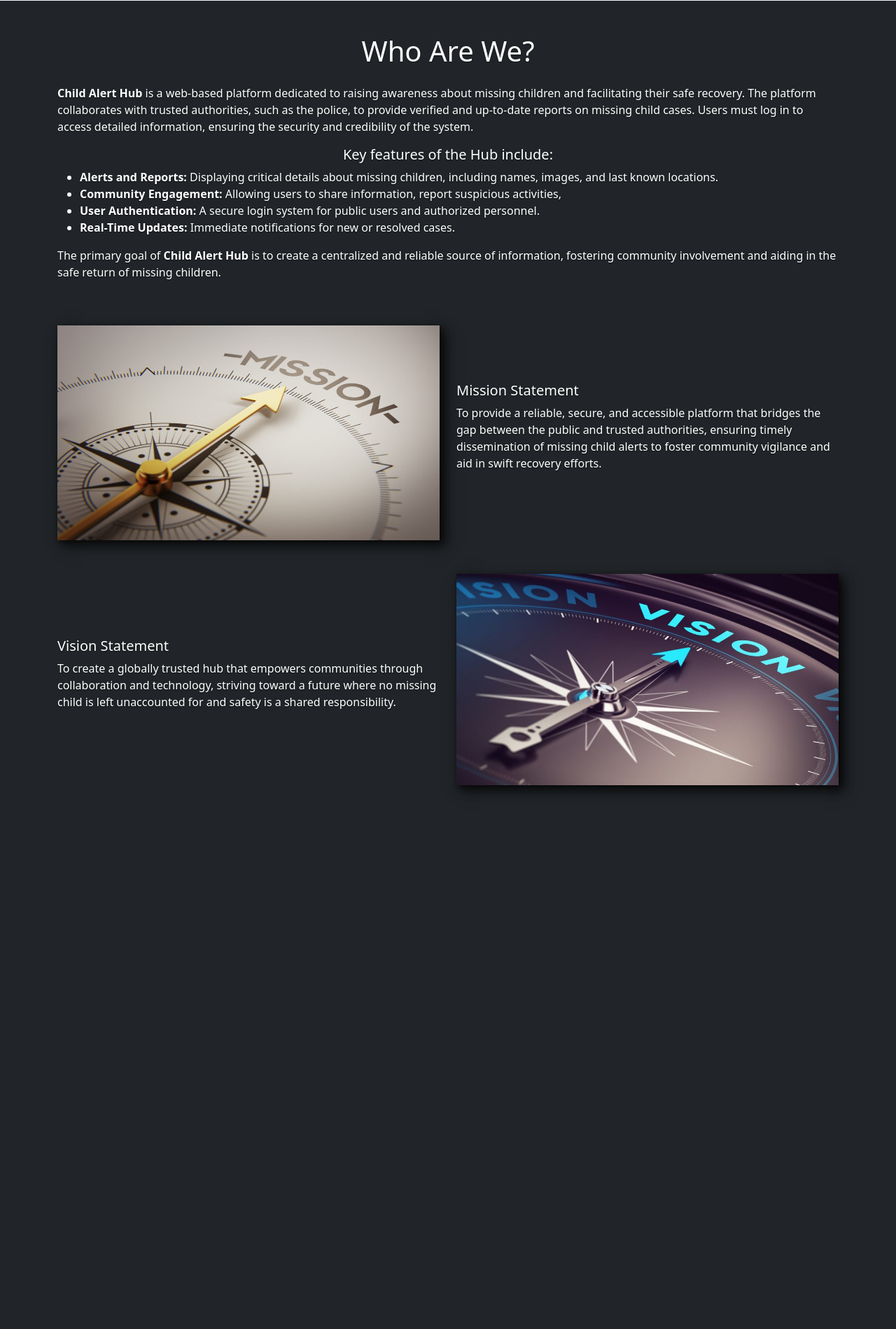
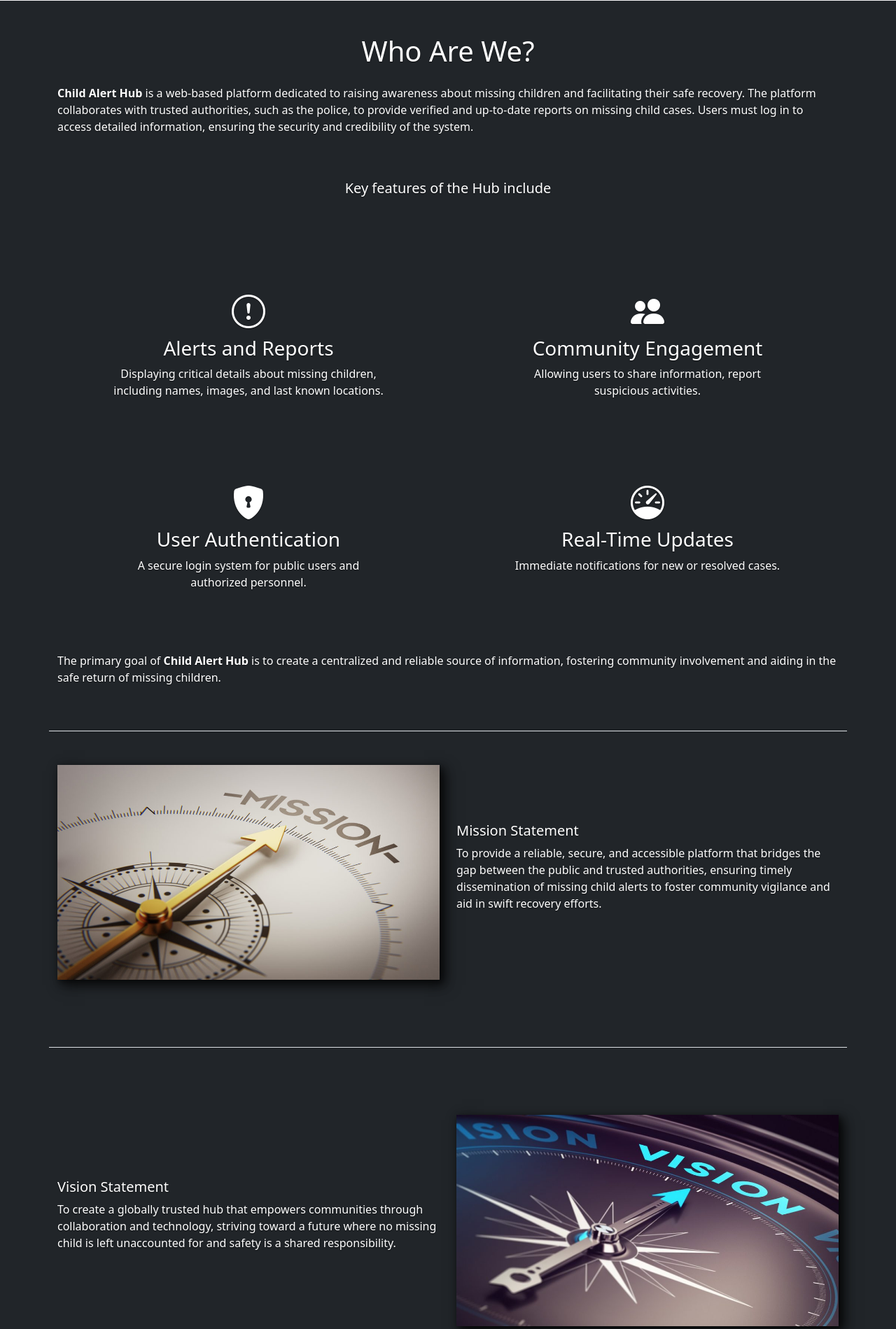
Before and after one commit to LeviUdoh-17/ChildAlertHub, a Flask app: page / in a window 1280 px wide. Shown: the part 1770-3669 px from the top of the page at 70% size. Before the commit the page ends 2904 px from the top, so only its background shows below. Run offline with Flask 3, Linux system fonts and the light colour scheme.

Commit message:
style change 1

```diff
--- a/static/style.css
+++ b/static/style.css
@@ -120,6 +120,9 @@ body {
     6px 6px 15px rgba(0, 0, 0, 0.4), /* Darker shadow */
     8px 8px 20px rgba(0, 0, 0, 0.5); /* Darkest shadow */
 }
+.featureIcons{
+  font-size: 3rem;
+}
 
   @media (max-width: 768px) {
     .bd-placeholder-img-lg {
--- a/templates/dashboard.html
+++ b/templates/dashboard.html
@@ -15,6 +15,8 @@
         <link rel="stylesheet" href="{{ url_for('static', filename='dashboard.css') }}">
         <!-- Bootstrap core CSS -->
         <link href="https://cdn.jsdelivr.net/npm/bootstrap@5.0.2/dist/css/bootstrap.min.css" rel="stylesheet" integrity="sha384-EVSTQN3/azprG1Anm3QDgpJLIm9Nao0Yz1ztcQTwFspd3yD65VohhpuuCOmLASjC" crossorigin="anonymous">
+
+        <link rel="stylesheet" href="https://cdn.jsdelivr.net/npm/bootstrap-icons@1.11.3/font/bootstrap-icons.min.css">
     </head>
     <body class="h-100  text-white bg-dark">
         <nav class="navbar navbar-expand-lg navbar-dark bg-dark fixed-top">
@@ -38,7 +40,7 @@
                             <a class="nav-link" href="#">Contact</a>
                         </li>
                         <li class="nav-item">
-                            <a class="nav-link" href="http://127.0.0.1:5000/">Log Out</a>
+                            <a class="nav-link" href="https://childalerthub.onrender.com/">Log Out</a>
                         </li>
                     </ul>
               </div>
--- a/templates/home.html
+++ b/templates/home.html
@@ -15,7 +15,10 @@
         <!-- Custom styles for this template -->
         <link rel="stylesheet" href="{{ url_for('static', filename='style.css') }}">
         <!-- Bootstrap core CSS -->
-        <link href="https://cdn.jsdelivr.net/npm/bootstrap@5.0.2/dist/css/bootstrap.min.css" rel="stylesheet" integrity="sha384-EVSTQN3/azprG1Anm3QDgpJLIm9Nao0Yz1ztcQTwFspd3yD65VohhpuuCOmLASjC" crossorigin="anonymous">
+        <link href="https://cdn.jsdelivr.net/npm/bootstrap@5.0.2/dist/css/bootstrap.min.css"
+        rel="stylesheet" integrity="sha384-EVSTQN3/azprG1Anm3QDgpJLIm9Nao0Yz1ztcQTwFspd3yD65VohhpuuCOmLASjC" crossorigin="anonymous">
+
+        <link rel="stylesheet" href="https://cdn.jsdelivr.net/npm/bootstrap-icons@1.11.3/font/bootstrap-icons.min.css">
     </head>
     <body class="h-100  text-white bg-dark">
         <nav class="navbar navbar-expand-lg navbar-dark bg-dark fixed-top">
@@ -99,27 +102,35 @@
                 <h1 class="text-center pb-3">Who Are We?</h1>
                 <article class="pb-3"><strong>Child Alert Hub</strong> is a web-based platform dedicated to raising awareness about missing children and facilitating their safe recovery. The platform collaborates with trusted authorities, such as the police, to provide verified and up-to-date reports on missing child cases. Users must log in to access detailed information, ensuring the security and credibility of the system. <br>
                 </article>
-                <h5 class="text-center">
-                    Key features of the Hub include:
+                <h5 class="text-center py-5">
+                    Key features of the Hub include
                 </h5>
                 <!-- USE CARDS LATER -->
-                <ul>
-                    <li>
-                        <strong>Alerts and Reports:</strong> Displaying critical details about missing children, including names, images, and last known locations.
-                    </li>
-                    <li>
-                        <strong>Community Engagement:</strong> Allowing users to share information, report suspicious activities,
-                    </li>
-                    <li>
-                        <strong>User Authentication:</strong> A secure login system for public users and authorized personnel.
-                    </li>
-                    <li>
-                        <strong>Real-Time Updates:</strong> Immediate notifications for new or resolved cases.
-                    </li>
-                </ul>
-                <p>The primary goal of <strong>Child Alert Hub</strong> is to create a centralized and reliable source of information, fostering community involvement and aiding in the safe return of missing children.</p>
+                 <div class="row text-center pb-5">
+                    <div class="col-12 col-md-6 featureCards p-4 g-5">
+                        <i class="bi bi-exclamation-circle featureIcons"></i>
+                        <h3 class="featureCardHeaders">Alerts and Reports</h3>
+                        <p class="featureCardText">Displaying critical details about missing children,<br> including names, images, and last known locations.</p>
+                    </div>
+                    <div class="col-12 col-md-6 featureCards p-4 g-5">
+                        <i class="bi bi-people-fill featureIcons"></i>
+                        <h3 class="featureCardHeaders">Community Engagement</h3>
+                        <p class="featureCardText">Allowing users to share information, report <br> suspicious activities.</p>
+                    </div>
+                    <div class="col-12 col-md-6 featureCards p-4 g-5">
+                        <i class="bi bi-shield-lock-fill featureIcons"></i>
+                        <h3 class="featureCardHeaders">User Authentication</h3>
+                        <p class="featureCardText">A secure login system for public users and <br> authorized personnel.</p>
+                    </div>
+                    <div class="col-12 col-md-6 featureCards p-4 g-5">
+                        <i class="bi bi-speedometer featureIcons"></i>
+                        <h3 class="featureCardHeaders">Real-Time Updates</h3>
+                        <p class="featureCardText">Immediate notifications for new or resolved cases.</p>
+                    </div>
+                 </div>
+                <p class="pb-5">The primary goal of <strong>Child Alert Hub</strong> is to create a centralized and reliable source of information, fostering community involvement and aiding in the safe return of missing children.</p>
 
-                <div id="missionVision" class="row py-5">
+                <div id="missionVision" class="row py-5 border-top border-bottom">
                     <div class="col-12 col-md-6 pb-5">
                         <img src="{{ url_for('static', filename='Images/mission.jpg') }}" alt="mission image">
                     </div>
@@ -127,11 +138,12 @@
                         <h5>Mission Statement</h5>
                         <p>To provide a reliable, secure, and accessible platform that bridges the gap between the public and trusted authorities, ensuring timely dissemination of missing child alerts to foster community vigilance and aid in swift recovery efforts.</p>
                     </div>
-                    <div class="col-12 col-md-6 d-flex flex-column justify-content-center">
+                    <div class="border-top my-5"></div>
+                    <div class="col-12 col-md-6 d-flex flex-column justify-content-center my-5">
                         <h5>Vision Statement</h5>
                         <p>To create a globally trusted hub that empowers communities through collaboration and technology, striving toward a future where no missing child is left unaccounted for and safety is a shared responsibility.</p>
                     </div>
-                    <div class="col-12 col-md-6">
+                    <div class="col-12 col-md-6 my-5">
                         <img src="{{ url_for('static', filename='Images/vision.jpg') }}" alt="vision image">
                     </div>
                 </div>
```
